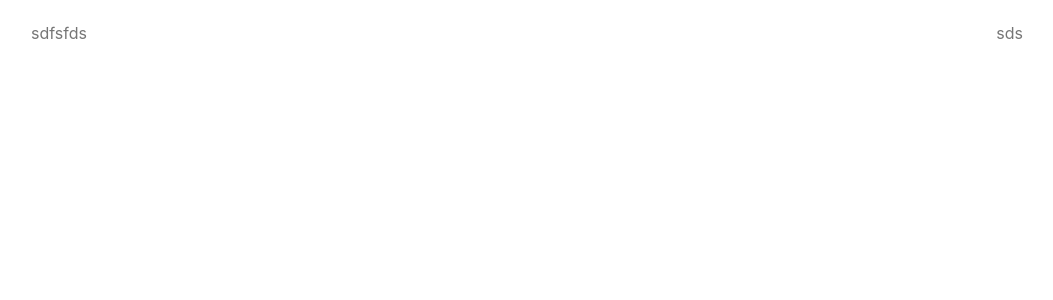
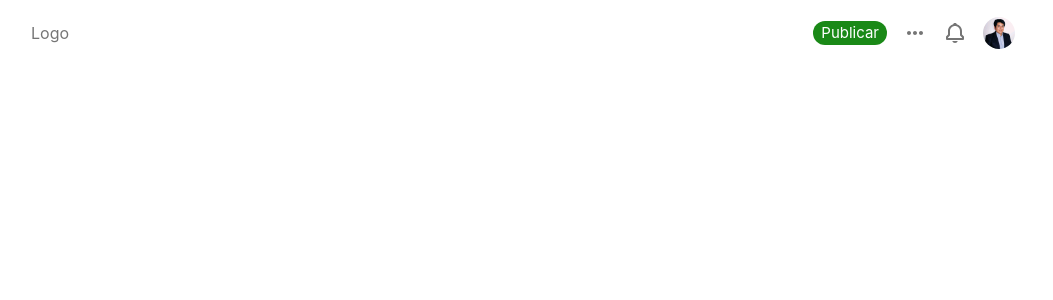
Before and after one commit to Ox18/Blog, a Next.js app: page /new-history in a window 1280 px wide. Shown: the top 300 px of the page, without its empty margins (113-1166 px from the left). Built offline with nearby package versions, Linux system fonts and the light colour scheme.

Commit message:
add navbar

```diff
--- /dev/null
+++ b/components/common/Button/index.jsx
@@ -0,0 +1,22 @@
+import React from 'react'
+import * as Chakra from "@chakra-ui/react";
+
+const Button = ({
+    children,
+    ...props
+}) => {
+  return (
+    <Chakra.Button
+        borderRadius={"99em"}
+        fontWeight={"400"}
+        pl={"8px"}
+        pr={"8px"}
+        cursor={"pointer"}
+       {...props}
+    >
+        {children}
+    </Chakra.Button>
+  )
+}
+
+export default Button
--- /dev/null
+++ b/components/common/CircleImageMin/index.jsx
@@ -0,0 +1,18 @@
+import { Image } from '@chakra-ui/react'
+import React from 'react'
+
+const CircleImageMin = () => {
+  return (
+    <Image
+            src={"/images/profile/profile.jpg"}
+            width="32px"
+            height="32px"
+            alt='profile'
+            loading={"lazy"}
+            rounded="full"
+            cursor={'pointer'}
+    />
+  )
+}
+
+export default CircleImageMin
--- a/components/common/Icon/index.js
+++ b/components/common/Icon/index.jsx
@@ -3,7 +3,7 @@ import * as ColorUtil from "../../../util/Color.util"
 
 const Icon = ({
     from: IconContainer,
-    color= "white",
+    color= "dark-gray",
     size= "24px",
     colorHover= "black",
     controlled= false,
@@ -26,6 +26,7 @@ const Icon = ({
 
     const style = {
         transition: "all 0.2s ease-in-out",
+        cursor: "pointer",
     }
 
   return (
--- a/components/common/NavBarHorizontal/index.jsx
+++ b/components/common/NavBarHorizontal/index.jsx
@@ -1,8 +1,12 @@
-import { Container, Flex } from '@chakra-ui/react'
-import React from 'react'
+import { Box, Container, Flex } from '@chakra-ui/react'
+import CircleImageMin from '../CircleImageMin'
+import Icon from '../Icon'
+import { BiBell, BiDotsHorizontalRounded } from 'react-icons/bi'
+import Button from '../Button'
 
 const NavBarHorizontal = () => {
   return (
+    <>
     <Container
       bg="rgba(255,255,255,.97)!important"
       width={"100%"}
@@ -14,6 +18,7 @@ const NavBarHorizontal = () => {
       top={"0px"}
       position={"fixed"}
       fontWeight={"400"}
+      zIndex={"500"}
     >
       <Flex
         position={"relative"}
@@ -27,13 +32,37 @@ const NavBarHorizontal = () => {
         alignItems={"center"}
       >
         <Flex>
-          sdfsfds
+          Logo
         </Flex>
-        <Flex>
-          sds
+        <Flex
+          alignItems={"center"}
+        >
+          <Flex pl={"8px"} pr={"8px"} height={"65px"} alignItems={"center"} justifyContent={"center"}>
+            <Button size={"xs"} fontSize={"15px"} color="white" bg="#1a8917" >
+              Publicar
+            </Button>
+          </Flex>
+          <Flex pl={"8px"} pr={"8px"} height={"65px"} alignItems={"center"} justifyContent={"center"}>
+            <Icon from={BiDotsHorizontalRounded} />
+          </Flex>
+          <Flex pl={"8px"} pr={"8px"} height={"65px"} alignItems={"center"} justifyContent={"center"}>
+            <Icon from={BiBell} />
+          </Flex>
+          <Flex pl={"8px"} pr={"8px"} height={"65px"} alignItems={"center"} justifyContent={"center"}>
+            <CircleImageMin />
+          </Flex>
         </Flex>
       </Flex>
     </Container>
+    <Box
+      position={"relative"}
+      zIndex={"100"}
+      width={"100%"}
+      bg="#fff"
+      top="0"
+      height="65px"
+    />
+    </>
   )
 }
 
--- a/components/common/Sidebar/index.js
+++ b/components/common/Sidebar/index.js
@@ -1,8 +1,8 @@
 import React from 'react'
-import { Circle, Container, Divider, Flex, Image } from '@chakra-ui/react'
+import { Circle, Container, Divider, Flex } from '@chakra-ui/react'
 import { BiHomeAlt, BiBell, BiBookmarks, BiSpreadsheet, BiEdit } from 'react-icons/bi'
-import Icon from "../Icon";
 import SidebarLink from '../SidebarLink';
+import CircleImageMin from '../CircleImageMin';
 
 const Sidebar = () => {
   return (
@@ -40,14 +40,7 @@ const Sidebar = () => {
           width="100%"
           position={"relative"}
         >
-          <Image
-            src={"/images/profile/profile.jpg"}
-            width="32px"
-            height="32px"
-            alt='profile'
-            loading={"lazy"}
-            rounded="full"
-          />
+          <CircleImageMin />
           <Circle
             width="32px"
             height="32px"
```
